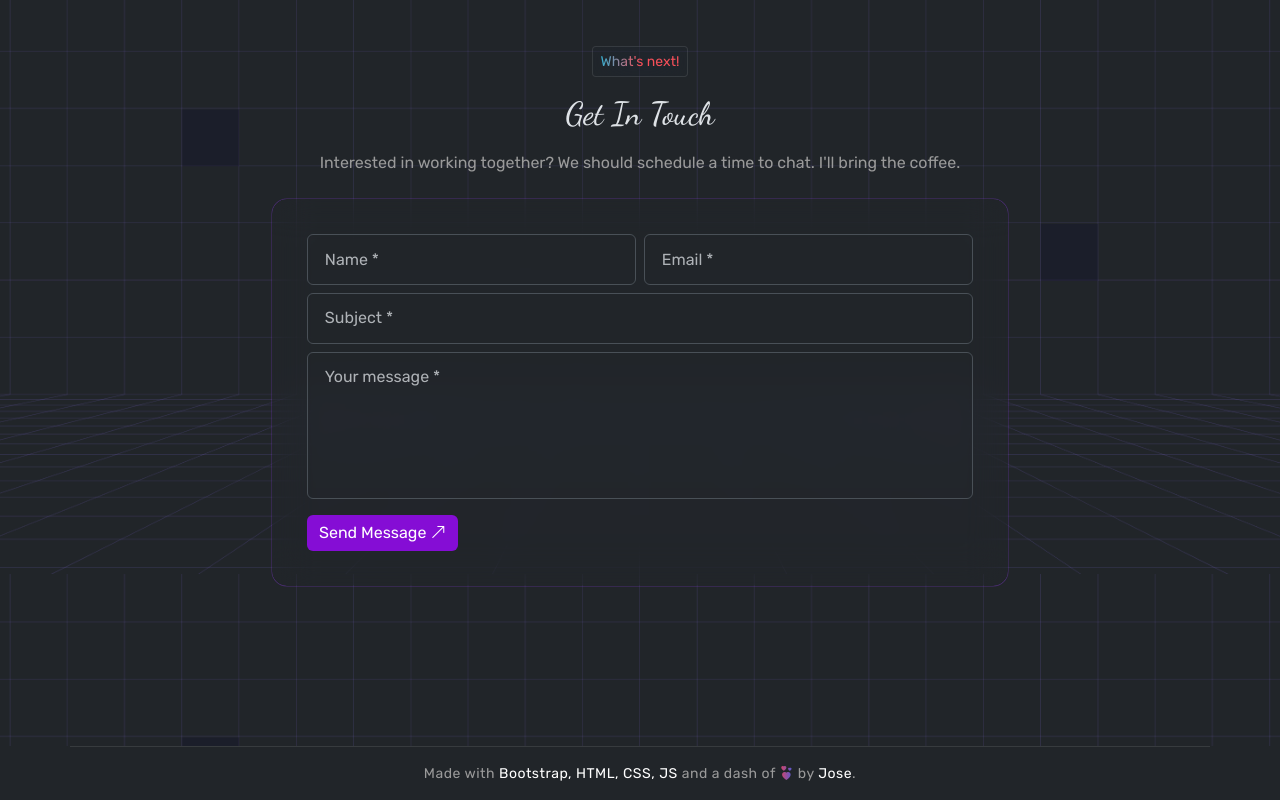
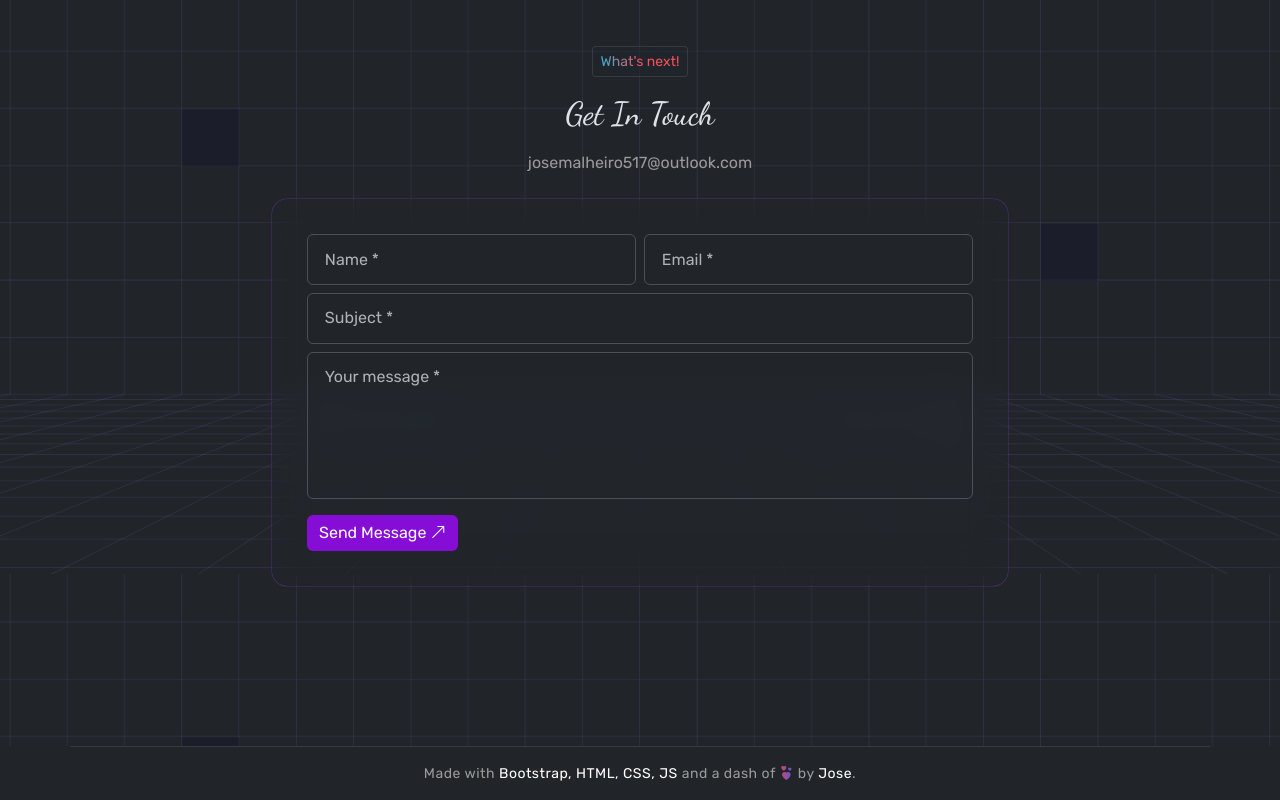
Before and after one commit to dev-space-star/portfolio, a website: page index.html in a window 1280 px wide. Shown: the part 5177-5977 px from the top of the page. Drawn offline with Linux system fonts and the light colour scheme.

Commit message:
contact email added

```diff
--- a/index.html
+++ b/index.html
@@ -121,7 +121,7 @@
                         <a href="https://drive.google.com/file/d/1QKmtXYdp4jOza5GO2MLeKXmtmpxd6Ue0/view?usp=drive_link" target="_blank" class="resume" data-aos="fade-up" data-aos-delay="620"><i class="bi bi-file-text"></i></a> -->
                         <!-- <a href="https://twitter.com/_jose/" target="_blank" class="twitter-x" data-aos="fade-up" data-aos-delay="64 0"><i class="bi bi-twitter-x"></i></a>
                         <a href="https://www.instagram.com/__jose/" target="_blank" class="instagram" data-aos="fade-up" data-aos-delay="660"><i class="bi bi-instagram"></i></a>
-                        <a href="https://www.youtube.com/@JESSEWARFEL/" target="_blank" class="youtube" data-aos="fade-up" data-aos-delay="680"><i class="bi bi-youtube"></i></a>
+                        <a href="https://www.youtube.com/@JOSEMALHEIRO/" target="_blank" class="youtube" data-aos="fade-up" data-aos-delay="680"><i class="bi bi-youtube"></i></a>
                         <a href="https://www.linkedin.com/josemalheiro/" target="_blank" class="linkedin" data-aos="fade-up" data-aos-delay="690"><i class="bi bi-linkedin"></i></a>
                         <a href="https://discord.gg/pU4ukuWNBw" target="_blank" class="discord" data-aos="fade-up" data-aos-delay="690"><i class="bi bi-discord"></i></a> -->
                     </div>
@@ -647,7 +647,7 @@
         <div class="container">
             <h6 class="text-center"><span class="btn btn-sm theme-button theme-text">What's next!</span></h6>
             <h2 class="section-heading text-center">Get In Touch</h2>
-            <p class="text-center muted-text mt-3 mb-4">Interested in working together? We should schedule a time to chat. I'll bring the coffee.</p>
+            <p class="text-center muted-text mt-3 mb-4">josemalheiro517@outlook.com</p>
             <div class="row justify-content-center" data-aos="fade-down" data-aos-delay="500">
                 <div class="col-lg-8">
                     <div class="contact-form">
```
